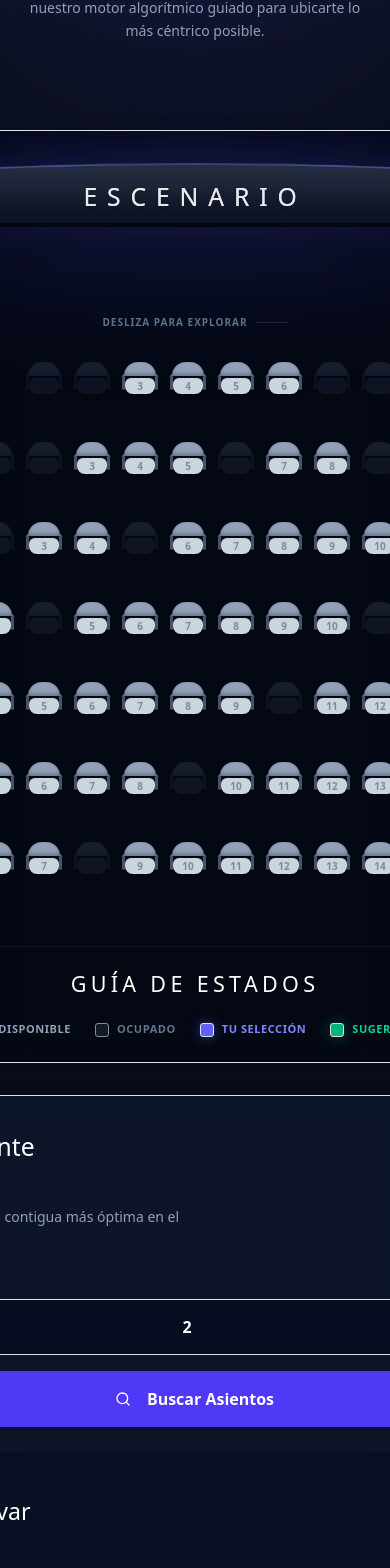
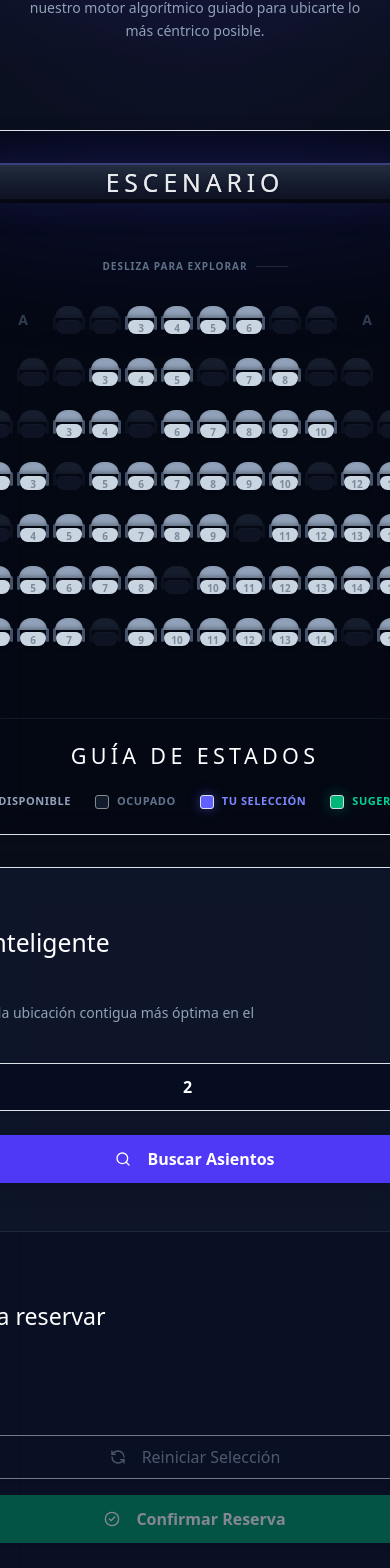
Before and after one commit to crissXcoder/teatro-una-seat-reservation, a Next.js app: page / in a window 390 px wide. Shown: the part 232-1800 px from the top of the page. Built offline with nearby package versions, Linux system fonts and the light colour scheme.

Commit message:
feat: implement theater seat reservation system with manual selection, intelligent auto-suggestion, and responsive layout components

```diff
--- a/app/layout.tsx
+++ b/app/layout.tsx
@@ -20,7 +20,7 @@ export default function RootLayout({
 }>) {
   return (
     <html lang="es">
-      <body className="antialiased text-white bg-slate-950" style={{ fontFamily: fontSans }}>
+      <body className="antialiased text-white bg-slate-950 overflow-x-hidden" style={{ fontFamily: fontSans }}>
         {children}
         <Toaster />
       </body>
--- a/components/theater/reservation-form.tsx
+++ b/components/theater/reservation-form.tsx
@@ -37,13 +37,13 @@ export function ReservationForm({
 
   return (
     <section aria-label="Formulario de selección de asientos" className="w-full max-w-5xl mx-auto px-4">
-      <Card className="border-slate-700/40 bg-slate-900/90 shadow-2xl rounded-[2rem] overflow-hidden">
+      <Card className="border-slate-700/40 bg-slate-900/90 shadow-2xl rounded-[2rem] overflow-hidden w-full max-w-full">
         <CardContent className="p-0">
-          <div className="row g-0 align-items-stretch">
+          <div className="flex flex-col lg:flex-row items-stretch">
 
             {/* PANEL IZQUIERDO: Búsqueda */}
-            <div className="col-12 col-lg-7 p-4 p-md-5 border-end border-slate-800">
-              <div className="d-flex align-items-center gap-3 mb-4">
+            <div className="w-full lg:w-7/12 p-5 md:p-10 border-b lg:border-b-0 lg:border-r border-slate-800">
+              <div className="flex items-center gap-3 mb-6">
                 <div
                   className="p-3 bg-indigo-600/20 rounded-2xl border border-indigo-500/30"
                   aria-hidden="true"
@@ -58,19 +58,19 @@ export function ReservationForm({
                 </div>
               </div>
 
-              <p className="text-slate-400 text-sm md:text-base mb-5 font-light leading-relaxed max-w-md">
+              <p className="text-slate-400 text-sm md:text-base mb-6 font-light leading-relaxed max-w-md">
                 Encuentra automáticamente la ubicación contigua más óptima en el <span className="text-indigo-300 font-medium tracking-wide">TEATRO-UNA</span>.
               </p>
 
-              <form onSubmit={handleSuggestSubmit} className="d-flex flex-wrap gap-3">
-                <div className="relative group w-full sm:w-auto" style={{ minWidth: '140px' }}>
+              <form onSubmit={handleSuggestSubmit} className="flex flex-wrap gap-4">
+                <div className="relative group w-full sm:w-[140px]">
                   <label htmlFor="quantity-input" className="sr-only">Cantidad de asientos</label>
                   <Input
                     id="quantity-input"
                     type="number"
                     value={quantity}
                     onChange={(e) => setQuantity(Math.max(1, Math.min(20, parseInt(e.target.value) || 1)))}
-                    className="h-14 bg-slate-950/50 border-slate-700 text-center font-bold text-lg rounded-xl pl-10 focus:ring-2 focus:ring-indigo-500 focus:border-transparent transition-all"
+                    className="h-12 md:h-14 bg-slate-950/50 border-slate-700 text-center font-bold text-lg rounded-xl pl-10 focus:ring-2 focus:ring-indigo-500 focus:border-transparent transition-all"
                     aria-label="Número de personas"
                   />
                   <span className="absolute left-4 top-1/2 -translate-y-1/2 text-slate-500 font-bold text-xs pointer-events-none" aria-hidden="true">Nº</span>
@@ -79,7 +79,7 @@ export function ReservationForm({
                 <Button
                   type="submit"
                   size="xl"
-                  className="rounded-xl grow sm:grow-0 font-bold shadow-indigo-500/10 h-14"
+                  className="rounded-xl grow sm:grow-0 font-bold shadow-indigo-500/10 h-12 md:h-14"
                   aria-label="Buscar asientos disponibles según la cantidad ingresada"
                 >
                   <Search size={18} className="mr-2" />
@@ -89,9 +89,9 @@ export function ReservationForm({
             </div>
 
             {/* PANEL DERECHO: Resumen */}
-            <div className="col-12 col-lg-5 p-4 p-md-5 bg-slate-950/30 d-flex flex-column justify-content-between">
+            <div className="w-full lg:w-5/12 p-5 md:p-10 bg-slate-950/30 flex flex-col justify-between">
               <div role="status" aria-atomic="true">
-                <div className="d-flex justify-content-between align-items-start mb-2">
+                <div className="flex justify-between items-start mb-2">
                   <span className="text-slate-500 text-[10px] uppercase tracking-widest font-black">Resumen de Selección</span>
                   {selectionMode !== 'none' && (
                     <Badge
@@ -105,8 +105,8 @@ export function ReservationForm({
 
                 <h3 className="text-white font-medium mb-4 text-base md:text-lg">Butacas listas para reservar</h3>
 
-                <div className="d-flex align-items-center justify-content-between gap-4 mb-5">
-                  <div className="grow flex flex-wrap gap-1.5 h-16 content-start overflow-y-auto custom-scrollbar pr-2 py-1">
+                <div className="flex items-center justify-between gap-4 mb-6">
+                  <div className="grow flex flex-wrap gap-1.5 h-auto min-h-[48px] max-h-24 content-start overflow-y-auto custom-scrollbar pr-2 py-1">
                     {selectedLabels.length > 0 ? (
                       selectedLabels.map((label) => (
                         <Badge key={label} variant="outline" className="text-[10px] px-2.5 py-1 border-slate-700/50 bg-slate-900/50 text-slate-300">
@@ -114,12 +114,12 @@ export function ReservationForm({
                         </Badge>
                       ))
                     ) : (
-                      <span className="text-slate-600 text-xs italic">Elige tus asientos en el mapa arriba</span>
+                      <span className="text-slate-600 text-xs italic">Elige tus asientos en el mapa</span>
                     )}
                   </div>
                   <div
                     className={cn(
-                      "min-w-[60px] h-[60px] flex items-center justify-center rounded-2xl font-black text-2xl border transition-all duration-300",
+                      "min-w-14 h-14 md:min-w-[60px] md:h-[60px] flex items-center justify-center rounded-2xl font-black text-xl md:text-2xl border transition-all duration-300",
                       selectedCount > 0
                         ? (selectionMode === 'manual' ? "text-indigo-400 border-indigo-500/30 bg-indigo-500/5" : "text-emerald-400 border-emerald-500/30 bg-emerald-500/5")
                         : "text-slate-700 border-slate-800 bg-slate-900/10"
@@ -131,12 +131,12 @@ export function ReservationForm({
                 </div>
               </div>
 
-              <div className="d-flex flex-column gap-3">
+              <div className="flex flex-col gap-3">
                 <Button
                   variant="outline"
                   onClick={onClear}
                   disabled={selectedCount === 0}
-                  className="rounded-xl h-12 border-slate-800 text-slate-400 hover:text-white hover:bg-slate-800/50 transition-colors"
+                  className="rounded-xl h-11 border-slate-800 text-slate-400 hover:text-white hover:bg-slate-800/50 transition-colors"
                   aria-label="Limpiar selección actual"
                 >
                   <RefreshCcw size={16} className="mr-2" />
@@ -148,11 +148,12 @@ export function ReservationForm({
                   onClick={onConfirm}
                   disabled={selectedCount === 0}
                   size="xl"
-                  className="rounded-xl font-bold shadow-emerald-500/10 h-14"
+                  className="rounded-xl font-bold shadow-emerald-500/10 h-12 md:h-14"
                   aria-label={`Confirmar reserva de ${selectedCount} asientos`}
                 >
                   <CheckCircle2 size={18} className="mr-2" />
-                  {selectedCount > 0 ? `Confirmar ${selectedCount} Asiento${selectedCount > 1 ? 's' : ''}` : 'Confirmar Reserva'}
+                  {selectedCount > 0 ? `Confirmar ${selectedCount}` : 'Confirmar Reserva'}
+                  <span className="hidden sm:inline ml-1">{selectedCount > 0 ? `Asiento${selectedCount > 1 ? 's' : ''}` : ''}</span>
                 </Button>
               </div>
             </div>
--- a/components/theater/seat-item.tsx
+++ b/components/theater/seat-item.tsx
@@ -31,7 +31,7 @@ export function SeatItem({ seat, isSelected, isSuggested, onClick }: SeatItemPro
       }
       className={cn(
         "relative flex flex-col items-center justify-start focus:outline-none transition-all duration-400 ease-[cubic-bezier(0.23,1,0.32,1)] group",
-        "w-[32px] h-[32px] md:w-[40px] md:h-[40px] rounded-sm",
+        "w-[28px] h-[28px] md:w-[40px] md:h-[40px] rounded-sm",
         // Focus rings de accesibilidad de alto contraste
         "focus-visible:ring-2 focus-visible:ring-indigo-400 focus-visible:ring-offset-2 focus-visible:ring-offset-slate-950"
       )}
--- a/components/theater/seat-map.tsx
+++ b/components/theater/seat-map.tsx
@@ -27,12 +27,12 @@ export function SeatMap({ matrix, selectedSeatIds, suggestedSeatIds, onSeatClick
       </div>
 
       <div className="w-full max-w-full overflow-x-auto pb-8 pt-4 px-4 scrollbar-thin scrollbar-thumb-indigo-900/50 scrollbar-track-transparent">
-        <div className="flex flex-col items-center justify-center gap-5 md:gap-7 min-w-max mx-auto">
+        <div className="flex flex-col items-center justify-center gap-4 md:gap-7 min-w-max mx-auto">
 
           {matrix.map((row, rowIndex) => (
             <div
               key={`row-${rowIndex}`}
-              className="flex items-center gap-4 md:gap-8 group/row"
+              className="flex items-center gap-3 md:gap-8 group/row"
             >
               {/* Etiqueta Izquierda */}
               <div
@@ -44,7 +44,7 @@ export function SeatMap({ matrix, selectedSeatIds, suggestedSeatIds, onSeatClick
 
               {/* Contenedor Físico de Asientos por fila */}
               <div
-                className="flex gap-3 md:gap-4 items-end"
+                className="flex gap-2 md:gap-4 items-end"
                 role="group"
                 aria-label={`Fila ${row[0]?.label.split('-')[0]}`}
               >
--- a/components/theater/stage.tsx
+++ b/components/theater/stage.tsx
@@ -2,25 +2,25 @@ import React from "react";
 
 export function Stage() {
   return (
-    <div className="w-full flex flex-col items-center mt-2 mb-16 md:mb-20 relative">
+    <div className="w-full flex flex-col items-center mt-2 mb-8 md:mb-20 relative">
       {/* Luz volumétrica del escenario más centrada y sutil */}
-      <div className="absolute top-[-20%] w-[90%] max-w-[600px] h-32 bg-indigo-500/15 blur-[60px] rounded-[100%] pointer-events-none z-0"></div>
+      <div className="absolute top-[-20%] w-[90%] max-w-[600px] h-20 md:h-32 bg-indigo-500/15 blur-[60px] rounded-[100%] pointer-events-none z-0"></div>
 
       {/* Estructura frontal del escenario */}
       <div
-        className="relative z-10 w-[95%] md:w-[80%] max-w-[800px] h-16 md:h-24
+        className="relative z-10 w-[95%] md:w-[80%] max-w-[800px] h-10 md:h-24
                    bg-linear-to-t from-[#0b101e] via-[#10172a] to-[#1e293b]
-                   rounded-t-[50%] md:rounded-t-[140px]
+                   rounded-t-[40px] md:rounded-t-[140px]
                    border-t-2 border-indigo-400/40
                    shadow-[0_-5px_40px_rgba(79,70,229,0.15)]
                    flex items-center justify-center overflow-hidden"
       >
         {/* Decoraciones estructurales del escenario madera */}
         <div className="absolute bottom-0 w-full h-1 bg-[#050811] shadow-inner"></div>
-        <div className="absolute top-[2px] left-1/2 -translate-x-1/2 w-[110%] h-8 bg-white/5 blur-lg rounded-full pointer-events-none"></div>
+        <div className="absolute top-[2px] left-1/2 -translate-x-1/2 w-[110%] h-5 md:h-8 bg-white/5 blur-lg rounded-full pointer-events-none"></div>
 
-        <div className="flex flex-col items-center mt-2">
-          <h2 className="text-transparent bg-clip-text bg-linear-to-r from-indigo-200 via-white to-indigo-200 font-medium tracking-[0.4em] uppercase text-[10px] md:text-sm drop-shadow-sm opacity-90">
+        <div className="flex flex-col items-center mt-1 md:mt-2">
+          <h2 className="text-transparent bg-clip-text bg-linear-to-r from-indigo-200 via-white to-indigo-200 font-medium tracking-[0.2em] md:tracking-[0.4em] uppercase text-[10px] md:text-sm drop-shadow-sm opacity-90">
             Escenario
           </h2>
         </div>
--- a/components/theater/theater-layout.tsx
+++ b/components/theater/theater-layout.tsx
@@ -132,7 +132,7 @@ export function TheaterLayout() {
           : 'No hay asientos seleccionados'}
       </div>
 
-      <main className="grow container-fluid px-2 px-md-4 max-w-6xl mx-auto relative z-10 w-full animate-in fade-in zoom-in duration-700 ease-out pb-12 pt-8">
+      <main className="grow w-full max-w-full overflow-hidden px-2 px-md-4 relative z-10 animate-in fade-in zoom-in duration-700 ease-out pb-12 pt-8">
 
         {/* Encabezado semántico oculto si el Stage ya sirve como título visual,
             pero necesario para la estructura del documento */}
@@ -141,7 +141,7 @@ export function TheaterLayout() {
         {/* Visualización Principal del Teatro con shadcn Card */}
         <Card
           id="theater-container"
-          className="border-slate-800 bg-[#030712]/80 shadow-2xl backdrop-blur-md overflow-hidden rounded-[2rem]"
+          className="border-slate-800 bg-[#030712]/80 shadow-2xl backdrop-blur-md overflow-hidden rounded-[2rem] mx-auto max-w-6xl"
         >
           <CardContent className="p-4 md:p-8 flex flex-col items-center">
             <Stage />
@@ -157,8 +157,8 @@ export function TheaterLayout() {
           </CardContent>
         </Card>
 
-        {/* Formulario Sticky/Aislado */}
-        <div className="mt-8 flex justify-center sticky bottom-4 z-50">
+        {/* Formulario: Sticky solo en desktop, relativo en móvil para no tapar contenido */}
+        <div className="mt-8 flex justify-center sticky md:bottom-4 z-50">
           <ReservationForm
             onSuggest={handleSuggest}
             onClear={handleClear}
```
